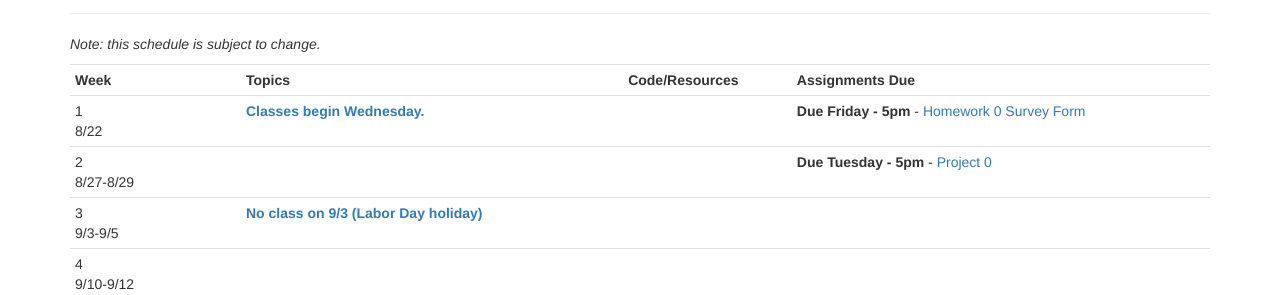
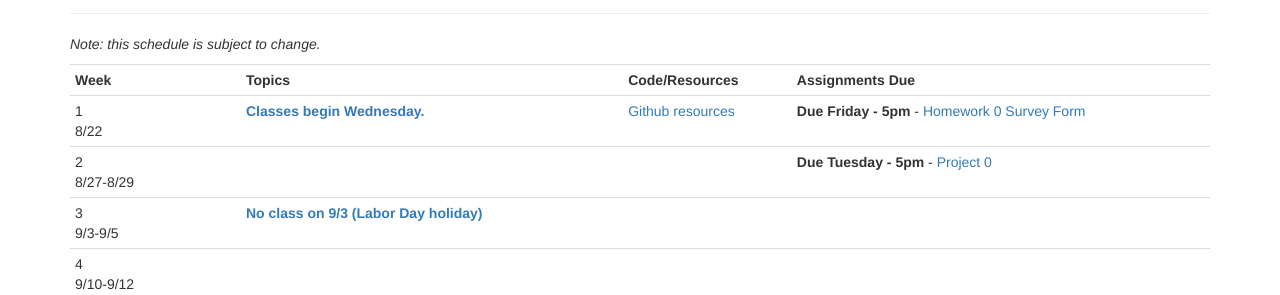
Before and after one commit to CS601-F18/cs601-f18.github.io, a Jekyll site: the page built from schedule.html, in a window 1280 px wide and 1137 px high. Shown: the part 135-430 px from the top of the window. Built offline with Jekyll 4.4.1, drawn with Linux system fonts in a browser that asks for light colours.

Commit message:
adding some notes

```diff
--- a/schedule.html
+++ b/schedule.html
@@ -22,6 +22,7 @@ title: Schedule
 				<strong><span class="text-primary">Classes begin Wednesday.</strong><br/>
 			</td>
 			<td>
+				<a href="https://help.github.com/articles/git-and-github-learning-resources/">Github resources</a><br/>
 			</td>
 			<td>
 				<strong>Due Friday - 5pm</strong> - <a href="https://goo.gl/forms/U4yIZQ7hUdknZaOK2">Homework 0 Survey Form</a><br/>
```
